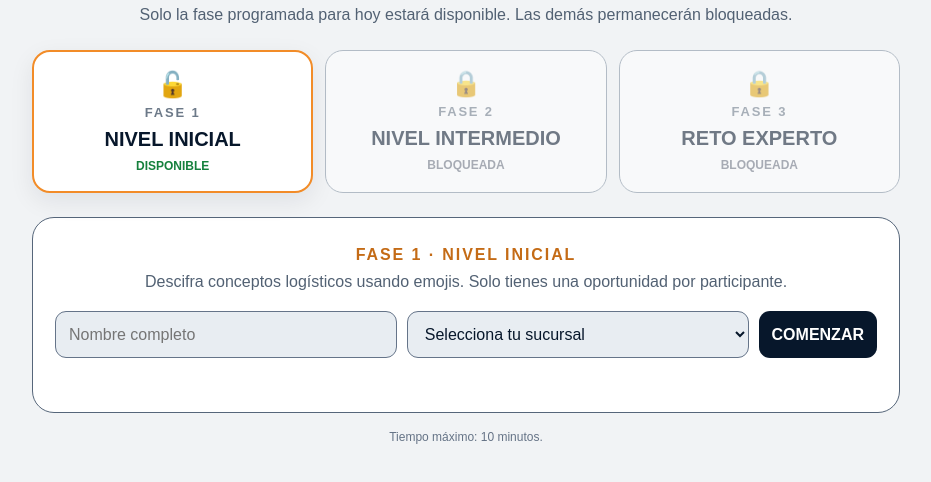
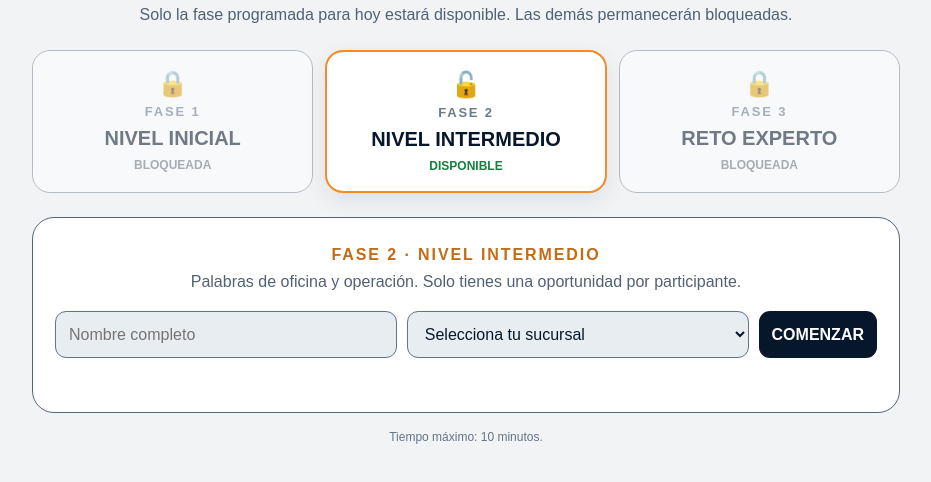
Before and after one commit to marketing05-code/ADIVINA-LA-PALABRA, a plain HTML site: page index.html in a window 1280 px wide. Shown: the part 158-640 px from the top of the page, without its empty margins (174-1105 px from the left). Drawn offline with Linux system fonts and the light colour scheme.

Commit message:
Update index.html

```diff
--- a/index.html
+++ b/index.html
@@ -120,7 +120,7 @@ button.primary{background:#07172b;color:#fff}
    2 = FASE 2
    3 = FASE 3
    ============================================================ */
-const FASE_ACTIVA = 1;
+const FASE_ACTIVA = 2;
 
 const SHEET_URL = "https://script.google.com/macros/s/AKfycbw_-mPjVf7ZcCzHfAKCb-qQ_TJZzqtD8OxEkiRgRrHaxTR1CIRLsk8-Mikkt-kYkGIV/exec";
 
```
